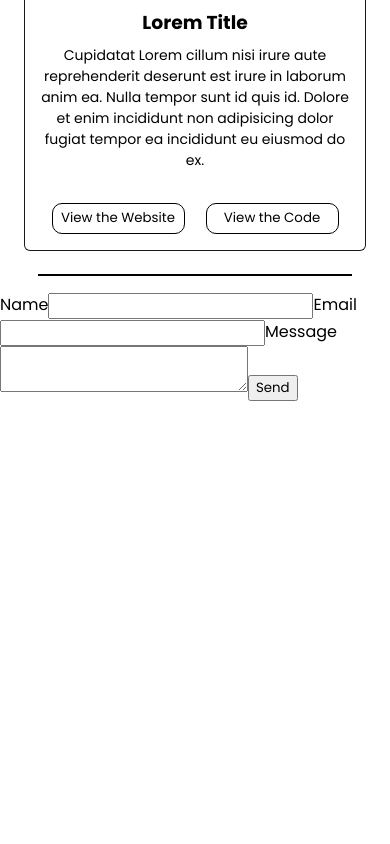
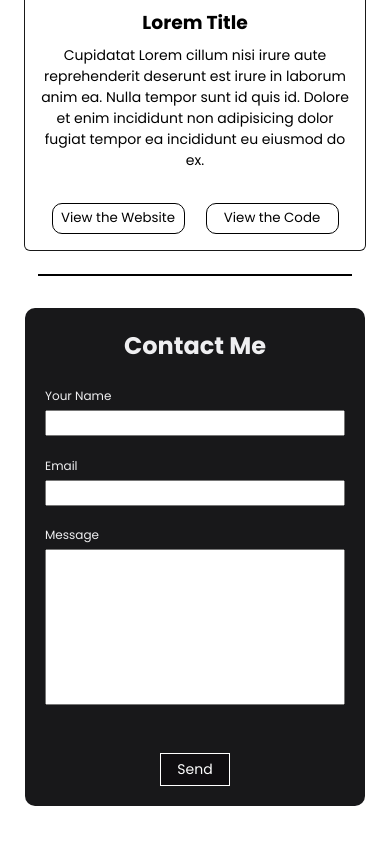
Before and after one commit to austingae/Austin-Portfolio, a React (Create React App) app: page / in a window 390 px wide. Shown: the part 2080-2924 px from the top of the page. Built offline with nearby package versions, Linux system fonts and the light colour scheme.

Commit message:
Completed the ContactMe Form on the Mobile Device

```diff
--- a/src/App.js
+++ b/src/App.js
@@ -3,22 +3,22 @@ import './App.css';
 import React from "react";
 
 import profileImage from './Images/profile-image.jpeg';
+import myResume from './PDF/Resume.pdf';
 
 import { FontAwesomeIcon } from "@fortawesome/react-fontawesome";
-
 import { faGithub } from '@fortawesome/free-brands-svg-icons';
 import { faLinkedin } from '@fortawesome/free-brands-svg-icons';
 import { faEnvelope } from '@fortawesome/free-solid-svg-icons';
 import { faFile } from '@fortawesome/free-solid-svg-icons';
 
-import myResume from './PDF/Resume.pdf';
-
 import ProjectTemplate from './Components/ProjectTemplate';
 
+import emailjs from '@emailjs/browser';
+import ContactUs from './Components/ContactUs';
 
-import emailjs from '@emailjs/browser';
 
-import ContactUs from './Components/ContactUs';
+
+
 
 function App() {
 
@@ -57,7 +57,10 @@ function App() {
 
       <hr className='line'></hr>
 
-      <ContactUs />
+      <section>
+        <ContactUs />
+      </section>
+
     </>
   );
 }
--- a/src/Components/ContactUs.css
+++ b/src/Components/ContactUs.css
@@ -0,0 +1,61 @@
+.contact-me-form {
+  width: 300px;
+  padding: 20px;
+  margin-inline: auto;
+
+  background-color: rgb(24,24,26);
+
+  border-radius: 10px;
+
+  margin-top: 2rem;
+}
+
+.contact-me-form__title {
+  color: rgb(239,239,241);
+  text-align: center;
+  margin-bottom: 1.5rem;
+}
+
+.contact-me-form__item {
+  display: flex;
+  flex-direction: column;
+  margin-bottom: 1.3rem;
+}
+
+.contact-me-form__item-label {
+  font-size: 12px;
+  color: var(--dark-gray-color);
+  color: rgb(239,239,241);
+
+  margin-bottom: 0.3rem;
+}
+
+.contact-me-form__input {
+  outline: none;
+}
+
+.contact-me-form__item-message {
+  resize: none;
+  height: 150px;
+
+  outline: none;
+}
+
+.contact-me-form__submit-button-container {
+  margin-top: 3em;
+}
+.contact-me-form__submit-button {
+  color: white;
+  background-color: rgb(15,13,16);
+
+  font-size: 14px;
+  padding: 0.3rem 1rem 0.3rem 1rem;
+  border-style: solid;
+  border-color: white;
+  border-width: 0.05rem;
+
+  /*Align the Submit Button to the middle of the contact me form*/
+  display: block;
+  margin-inline: auto;
+
+}
--- a/src/Components/ContactUs.js
+++ b/src/Components/ContactUs.js
@@ -1,6 +1,8 @@
 import React from 'react'
 import emailjs from '@emailjs/browser';
 import { useRef } from 'react';
+
+import './ContactUs.css';
 
 const ContactUs = () => {
 
@@ -19,14 +21,23 @@ const ContactUs = () => {
   };
 
   return (
-    <form ref={form} onSubmit={sendEmail}>
-      <label>Name</label>
-      <input type="text" name="name" />
-      <label>Email</label>
-      <input type="email" name="email" />
-      <label>Message</label>
-      <textarea name="content" />
-      <input type="submit" value="Send" />
+    <form className='contact-me-form'ref={form} onSubmit={sendEmail}>
+      <h2 className='contact-me-form__title'>Contact Me</h2>
+      <div className='contact-me-form__item'>
+        <label className='contact-me-form__item-label'>Your Name</label>
+        <input className='contact-me-form__input' type="text" name="name" />
+      </div>
+      <div className='contact-me-form__item'>
+        <label className='contact-me-form__item-label'>Email</label>
+        <input className='contact-me-form__input' type="email" name="email" />
+      </div>
+      <div className='contact-me-form__item'>
+        <label className='contact-me-form__item-label'>Message</label>
+        <textarea className='contact-me-form__item-message' name="content" />
+      </div>
+      <div className='contact-me-form__submit-button-container'>
+        <input className='contact-me-form__submit-button' type="submit" value="Send" />
+      </div>
     </form>
   );
 }
```
